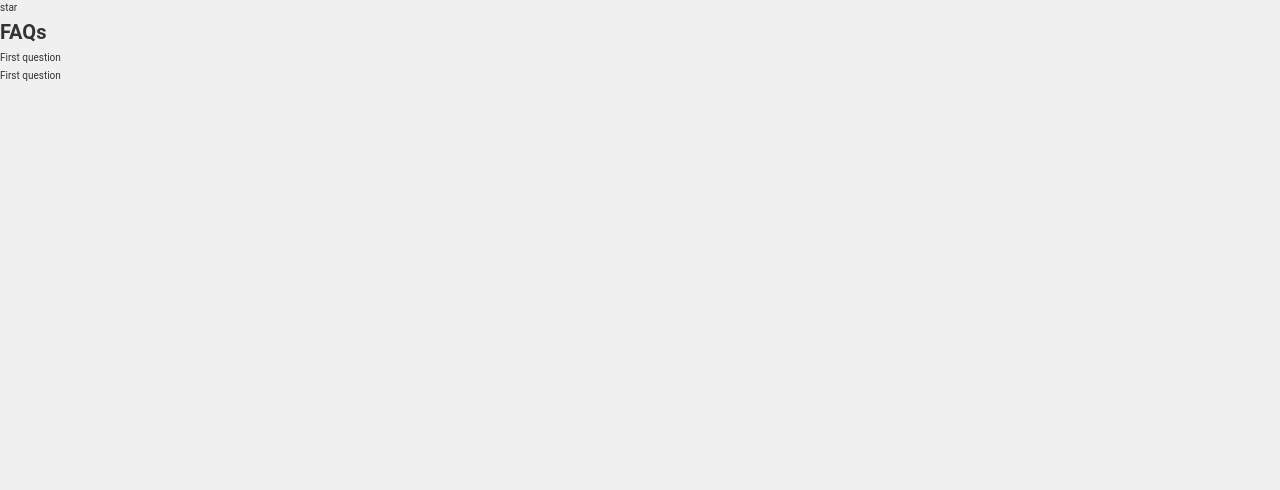
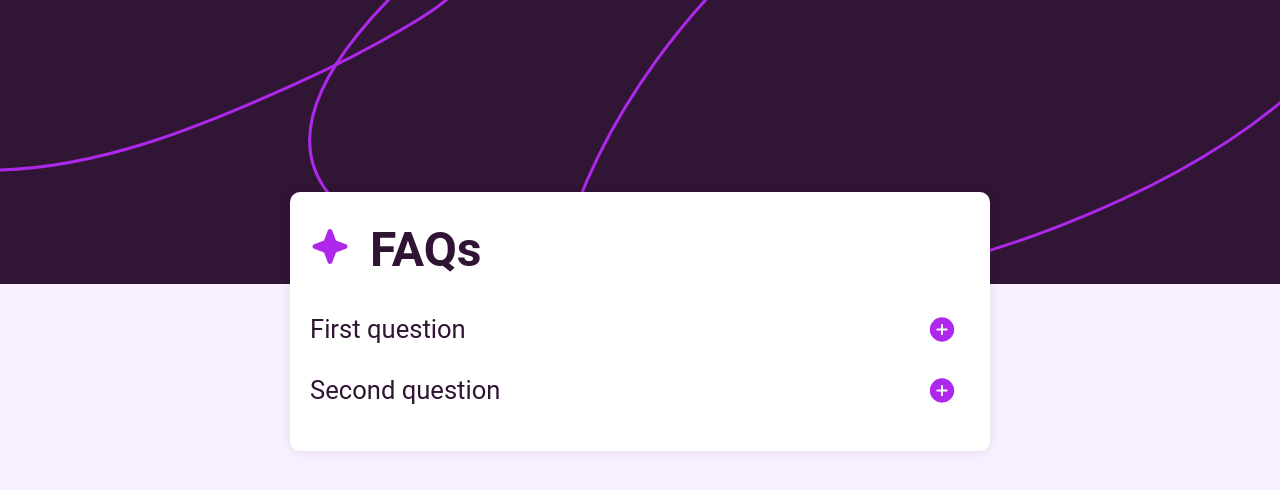
Before and after one commit to ogunsolahabib/fe-mentor, a plain HTML site: page faq-arqordion/index.html in a window 1280 px wide. Drawn offline with Linux system fonts and the light colour scheme.

Commit message:
faq accordion css

```diff
--- a/faq-arqordion/index.html
+++ b/faq-arqordion/index.html
@@ -8,25 +8,43 @@
 </head>
 
 <body>
+    <svg class="background-pattern" xmlns="http://www.w3.org/2000/svg" width="1440" height="320" fill="none"><g clip-path="url(#a)"><path fill="#301534" d="M0 0h1440v320H0z"/><path stroke="#AD28EB" stroke-linecap="round" stroke-width="3" d="M-676-182C-454-10-396.863 71.888-197.5 143.5-99 178.882-36.919 170.726-4.751 170.108c104.487-2.01 204.609-43.237 298.633-85.495 38.354-17.238 75.882-36.189 112.063-57.63 23.903-14.165 58.87-33.913 64.721-64.42 2.32-12.102-16.369-12.24-23.771-9.789-13.511 4.474-25.95 16.544-36.056 25.669-19.131 17.273-37.062 35.948-53.235 56.031-33.728 41.883-68.034 100.247-34.158 152.014 17.287 26.415 43.94 45.693 72.112 59.127 56.182 26.791 119.205 38.742 180.778 44.146 164.438 14.432 328.964-3.461 483.004-63.622 79.76-31.148 158.55-70.539 224.23-126.245 48.56-41.186 102.8-96.548 110.66-162.9 10.93-92.187-94.04-136.062-169.29-148.418-61.41-10.084-123.75-4.164-184.07 9.588-78.262 17.84-149.006 47.67-214.241 94.384-130.002 93.093-234.95 228.413-272.466 385.827-15.64 65.625-16.648 138.21 5.493 202.551 21.452 62.338 69.196 110.576 124.048 144.923 65.117 40.774 137.161 62.14 212.839 73.21 100.474 14.696 202.817 12.233 303.027-2.997 176.17-26.772 352.73-88.431 505.18-181.077 103.22-62.725 199.3-134.15 280.06-224.425 17.7-19.793 31.81-40.875 43.74-64.521C2172.11-58.5 2095.5-145.528 2095.5-151"/></g><defs><clipPath id="a"><path fill="#fff" d="M0 0h1440v320H0z"/></clipPath></defs></svg>
     <div class="container">
         <header class="header">
-            <span>star</span>
+            <div class="star-wrapper"><svg xmlns="http://www.w3.org/2000/svg" width="40" height="41" fill="none" viewBox="0 0 40 41"><path fill="#AD28EB" d="M37.5 20.5a2.467 2.467 0 0 1-1.64 2.344l-9.913 3.604-3.603 9.911a2.5 2.5 0 0 1-4.688 0l-3.604-9.922-9.911-3.593a2.5 2.5 0 0 1 0-4.688l9.921-3.604 3.594-9.911a2.5 2.5 0 0 1 4.688 0l3.604 9.921 9.911 3.594A2.467 2.467 0 0 1 37.5 20.5Z"/></svg></div>
             <h1>FAQs</h1>
         </header>
-    </div>
-
-    <div class="list">
+        <div class="list">
         <div class="faq-item faq-item--1">
-            <label>First question <input type="checkbox" class="faq-item__input faq-item__input--1" />
+            <label>
+                <span>First question</span>
+                <div class="faq-item__label__right">
+                <span class="faq-item__icon">
+                    <svg class="plus" xmlns="http://www.w3.org/2000/svg" width="30" height="31" fill="none" viewBox="0 0 30 31"><path fill="#AD28EB" d="M15 3.313A12.187 12.187 0 1 0 27.188 15.5 12.203 12.203 0 0 0 15 3.312Zm4.688 13.124h-3.75v3.75a.938.938 0 0 1-1.876 0v-3.75h-3.75a.938.938 0 0 1 0-1.875h3.75v-3.75a.938.938 0 0 1 1.876 0v3.75h3.75a.938.938 0 0 1 0 1.876Z"/></svg>
+                    <svg class="minus" xmlns="http://www.w3.org/2000/svg" width="30" height="31" fill="none" viewBox="0 0 30 31"><path fill="#301534" d="M15 3.313A12.187 12.187 0 1 0 27.188 15.5 12.2 12.2 0 0 0 15 3.312Zm4.688 13.124h-9.375a.938.938 0 0 1 0-1.875h9.374a.938.938 0 0 1 0 1.876Z"/></svg>
+                </span>
+                <input type="checkbox" class="faq-item__input faq-item__input--1" />
+            </div>
             </label>
             <div class="faq-item__answer">Answer 1: Lorem ipsum dolor sit amet, consectetur adipisicing elit.</div>
         </div>
         <div class="faq-item faq-item--1">
-            <label>First question <input type="checkbox" class="faq-item__input faq-item__input--2" />
+            <label>
+                <span>Second question</span>
+                <div class="faq-item__label__right">
+                <span class="faq-item__icon">
+                    <svg class="plus" xmlns="http://www.w3.org/2000/svg" width="30" height="31" fill="none" viewBox="0 0 30 31"><path fill="#AD28EB" d="M15 3.313A12.187 12.187 0 1 0 27.188 15.5 12.203 12.203 0 0 0 15 3.312Zm4.688 13.124h-3.75v3.75a.938.938 0 0 1-1.876 0v-3.75h-3.75a.938.938 0 0 1 0-1.875h3.75v-3.75a.938.938 0 0 1 1.876 0v3.75h3.75a.938.938 0 0 1 0 1.876Z"/></svg>
+                    <svg class="minus" xmlns="http://www.w3.org/2000/svg" width="30" height="31" fill="none" viewBox="0 0 30 31"><path fill="#301534" d="M15 3.313A12.187 12.187 0 1 0 27.188 15.5 12.2 12.2 0 0 0 15 3.312Zm4.688 13.124h-9.375a.938.938 0 0 1 0-1.875h9.374a.938.938 0 0 1 0 1.876Z"/></svg>
+                </span>
+                <input type="checkbox" class="faq-item__input faq-item__input--2" />
+            </div>
             </label>
-            <div class="faq-item__answer">Answer 1: Lorem ipsum dolor sit amet, consectetur adipisicing elit.</div>
+            <div class="faq-item__answer">Answer 2: Lorem ipsum dolor sit amet, consectetur adipisicing elit.</div>
         </div>
     </div>
+    </div>
+
+
 
 <script src="script.js"></script>
 </body>
--- a/faq-arqordion/script.js
+++ b/faq-arqordion/script.js
@@ -9,6 +9,11 @@ allItems.forEach((item) => {
 
     inputItem.addEventListener('change', function (e) {
         const checked = e.target.checked;
+        if (checked) {
+            item.classList.add('checked');
+        } else {
+            item.classList.remove('checked');
+        }
 
         answerItem.style.display = checked ? "block" : "none"
     });
--- a/faq-arqordion/style.css
+++ b/faq-arqordion/style.css
@@ -1,12 +1,17 @@
+:root{
+    --white: hsl(0, 0%, 100%);
+    --light-pink: hsl(275, 100%, 97%);
+    --grayish-purple: hsl(292, 16%, 49%);
+    --dark-purple: hsl(292, 42%, 14%);
+}
+
 * {
     box-sizing: border-box;
     margin: 0;
     padding: 0;
 }
 
-html{
-    font-size: 62.5%;
-}
+
 
 html, body {
     font-family: 'Roboto', sans-serif;
@@ -16,7 +21,7 @@ html, body {
 
 
 body {
-    background-color: #f0f0f0;
+    background-color: var(--light-pink);
     margin: 0;
     padding: 0;
 }
@@ -28,3 +33,87 @@ body {
 .faq-item__answer {
     display: none;
 }
+
+.background-pattern {
+    height: 300px;
+    width: 100vw;
+    z-index: -1;
+    position: sticky;
+    left: 0;
+    right: 0;
+
+}
+
+.container {
+    background: white;
+    width: 80%;
+    height: auto;
+    padding: 20px;
+    margin: -100px auto 0 auto;
+    border-radius: 10px;
+    box-shadow: 0 0 10px rgba(0, 0, 0, 0.1);
+}
+
+header {
+    display: flex;
+    gap: 20px;
+    align-items: center;
+}
+
+h1 {
+    font-size: 3rem;
+    color: var(--dark-purple);
+}
+
+.faq-item {
+    margin: 20px 0;
+}
+
+.faq-item label{
+    font-size: 1.6rem;
+    color: var(--dark-purple);
+    cursor: pointer;
+    display: flex;
+    align-items: center;
+    justify-content: space-between;
+}
+
+.faq-item__label__right{
+    display: flex;
+    height: fit-content;
+
+}
+
+.faq-item__answer {
+    font-size: 1.4rem;
+    color: var(--grayish-purple);
+    margin-top: 10px;
+}
+
+.plus {
+    display: block;
+}
+.minus {
+    display: none;
+}
+
+.checked .plus {
+    display: none;
+}
+.checked .minus {
+    display: block;
+}
+
+
+
+@media (min-width: 768px) {
+
+    .background-pattern {
+        width: 100vw;
+        height: unset;
+    }
+
+    .container {
+        width: 700px;
+    }
+}
```
